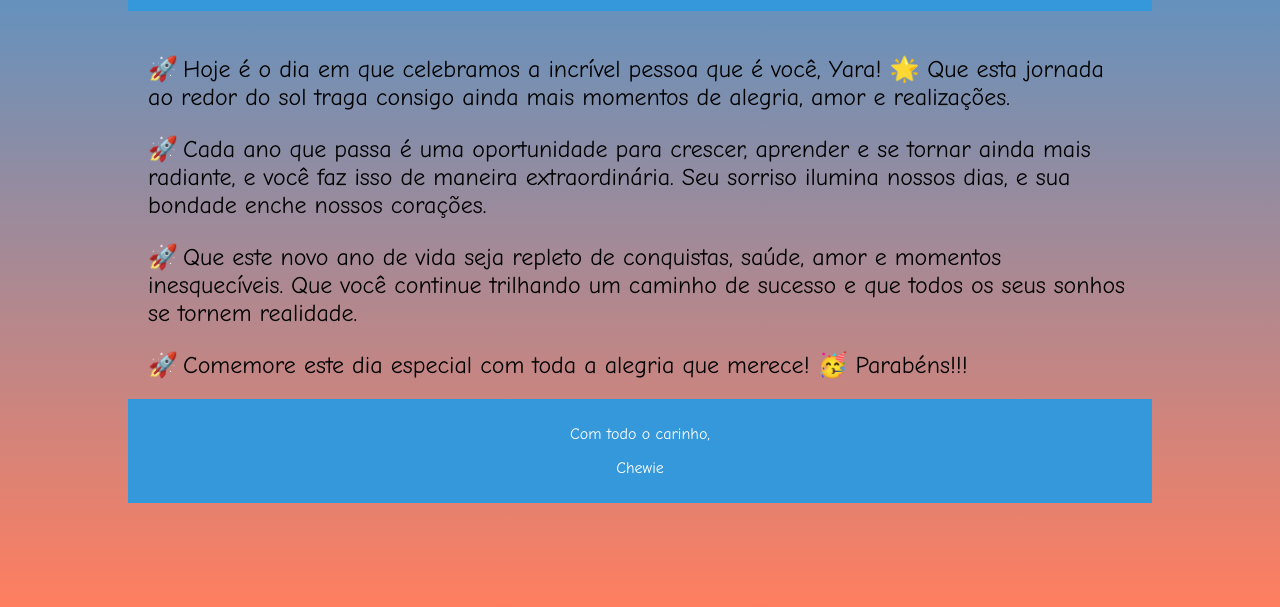
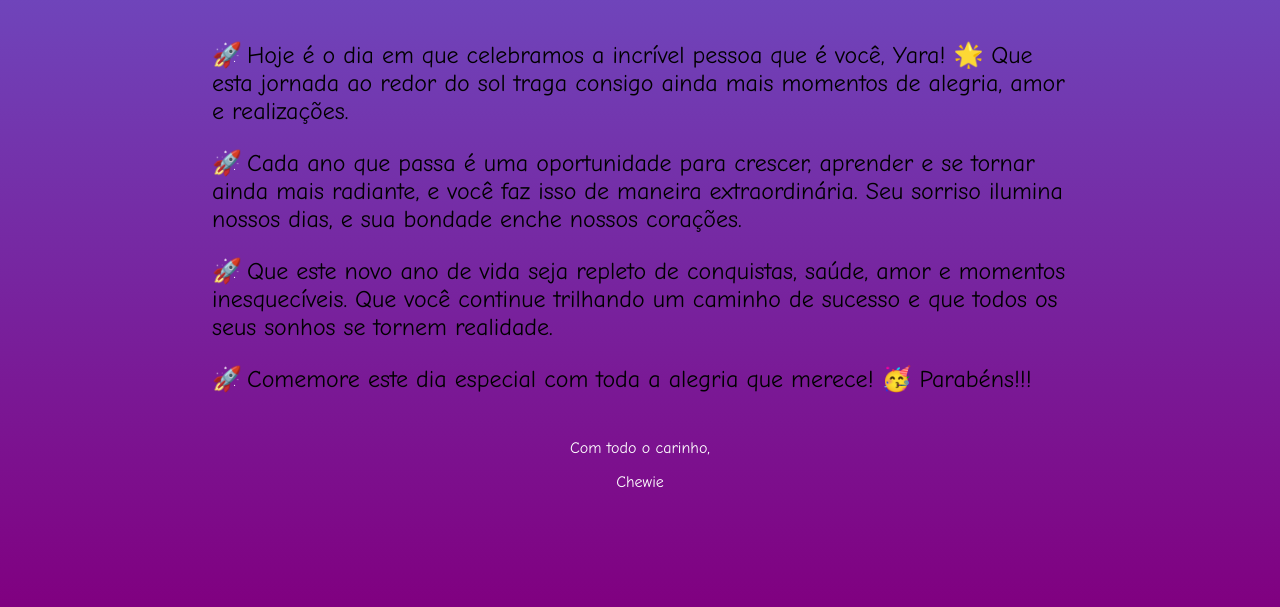
Before and after one commit to rflsza13/birthday-card, a plain HTML site: page index.html in a window 1280 px wide. Shown: the part 193-800 px from the top of the page. Drawn offline with Linux system fonts and the light colour scheme.

Commit message:
update colors

```diff
--- a/styles.css
+++ b/styles.css
@@ -1,7 +1,7 @@
 /* styles.css */
 body {
     font-family: 'Comic Sans MS', sans-serif;
-    background: linear-gradient(to bottom, #3498db, #ff7e5f);
+    background: linear-gradient(to bottom, SlateBlue, purple);
     display: flex;
     align-items: center;
     justify-content: center;
@@ -12,7 +12,7 @@ body {
 
   .card-container {
     perspective: 1000px;
-    width: 80vw;
+    width: 70vw; /* Ajustei a largura do card-container para 70% da largura da tela */
     margin: 0 auto;
   }
 
@@ -21,16 +21,15 @@ body {
     height: 100%;
     position: relative;
     transform-style: preserve-3d;
-    transition: transform 0.5s ease-in-out; /* Reduzi o tempo da transição e usei ease-in-out para uma animação mais suave */
+    transition: transform 0.5s ease-in-out;
   }
 
   .card:hover {
-    transform: scale(1.1); /* Alterei a transformação para pulsar o card */
+    transform: scale(1.1);
   }
 
   .header,
   .footer {
-    background-color: #3498db;
     color: #fff;
     text-align: center;
     padding: 10px;
@@ -74,6 +73,10 @@ body {
 
   /* Adicionando estilos para dispositivos móveis */
   @media screen and (max-width: 600px) {
+    .card-container {
+      width: 90vw;
+    }
+
     .content {
       font-size: 18px;
     }
```
